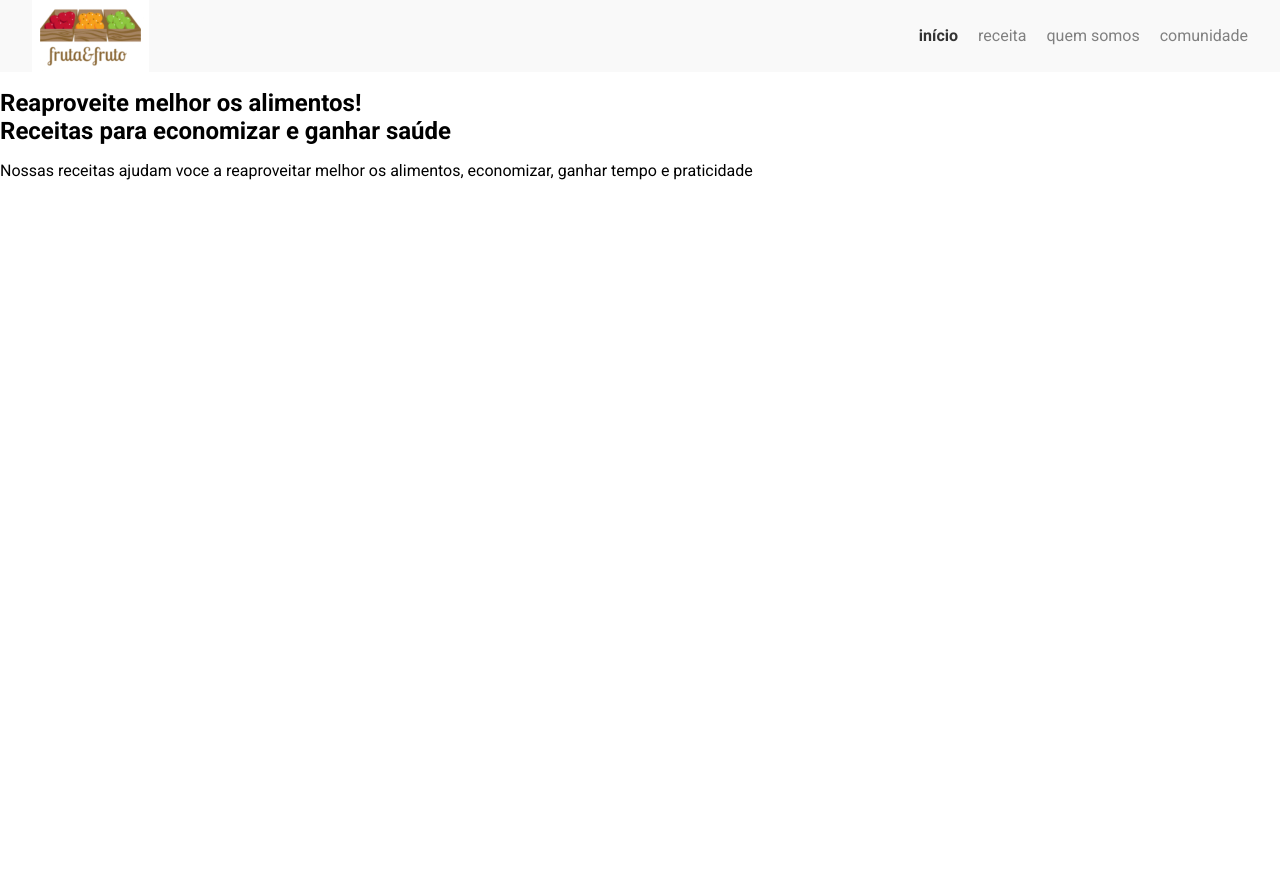
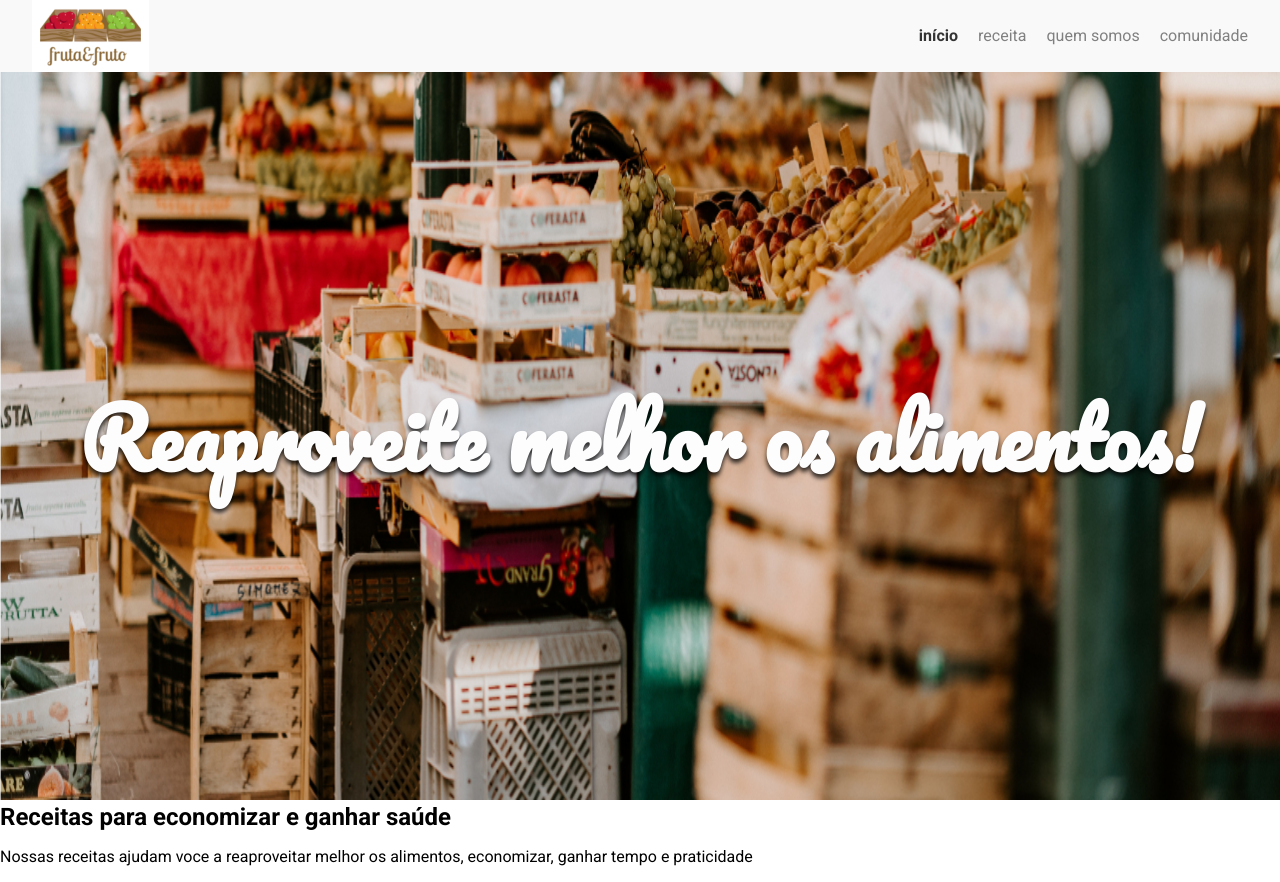
Before and after one commit to joliveiradantas/arquiteturaCSS, a plain HTML site: page index.html in a window 1280 px wide. Before the commit the page ends 800 px from the top, so only its background shows below. Drawn offline with Linux system fonts and the light colour scheme.

Commit message:
2-Estilizacao de banner e sobre - Estilizando o banner

```diff
--- /dev/null
+++ b/assets/css/banner/banner-imagem.css
@@ -0,0 +1,4 @@
+.banner__imagem {
+    height: calc(100vh - 72px);
+    width: 100%;
+}
--- /dev/null
+++ b/assets/css/banner/banner-titulo.css
@@ -0,0 +1,12 @@
+.banner__titulo {
+    color: #fdfdfd;
+    font-family: Pacifico, cursive;
+    font-size: 5.0625rem;
+    position: absolute;
+    left: 50%;
+    text-shadow: 0 4px 4px rgba(0, 0, 0, 0.75);
+    text-align: center;
+    top: 50%;
+    transform: translate(-50%, -50%);
+    width: 100%;
+}
--- /dev/null
+++ b/assets/css/banner/banner.css
@@ -0,0 +1,3 @@
+.banner {
+    position: relative;
+}
--- a/index.html
+++ b/index.html
@@ -9,9 +9,12 @@
         <link href="./assets/css/normalize.css" rel="stylesheet" />
         <link href="./assets/css/reset.css" rel="stylesheet" />
         <link href="./assets/css/cabecalho.css" rel="stylesheet" />
-        <link href="./assets/css/menu/menu-lista.css" rel="stylesheet" >
-        <link href="./assets/css/menu/menu-item.css" rel="stylesheet" >
-        <link href="./assets/css/menu/menu-link.css" rel="stylesheet" >
+        <link href="./assets/css/menu/menu-lista.css" rel="stylesheet" />
+        <link href="./assets/css/menu/menu-item.css" rel="stylesheet" />
+        <link href="./assets/css/menu/menu-link.css" rel="stylesheet" />
+        <link href="./assets/css/banner/banner.css" rel="stylesheet" />
+        <link href="./assets/css/banner/banner-titulo.css" rel="stylesheet" />
+        <link href="./assets/css/banner/banner-imagem.css" rel="stylesheet" />
     </head>
     <body>
         <header class="cabecalho">
@@ -26,7 +29,7 @@
             </nav>
         </header>
         <section class="banner">
-            <img class="banner__imagem" />
+            <img class="banner__imagem" src="./assets/img/banner.jpg" />
             <h2 class="banner__titulo">Reaproveite melhor os alimentos!</h2>
         </section>
         <section class="sobre">
```
